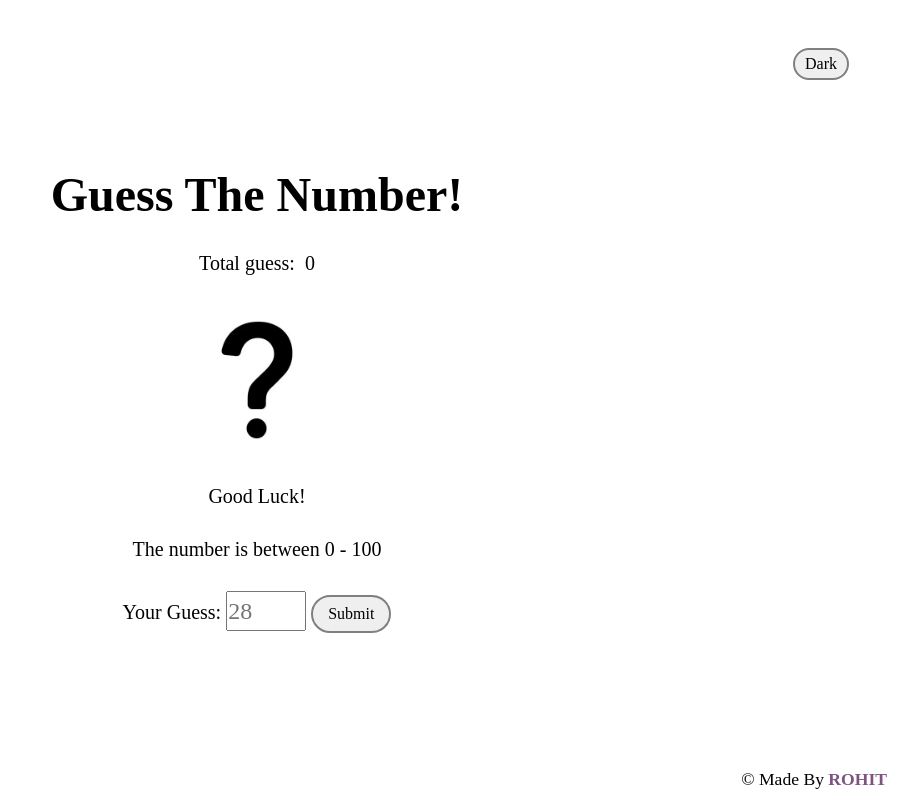
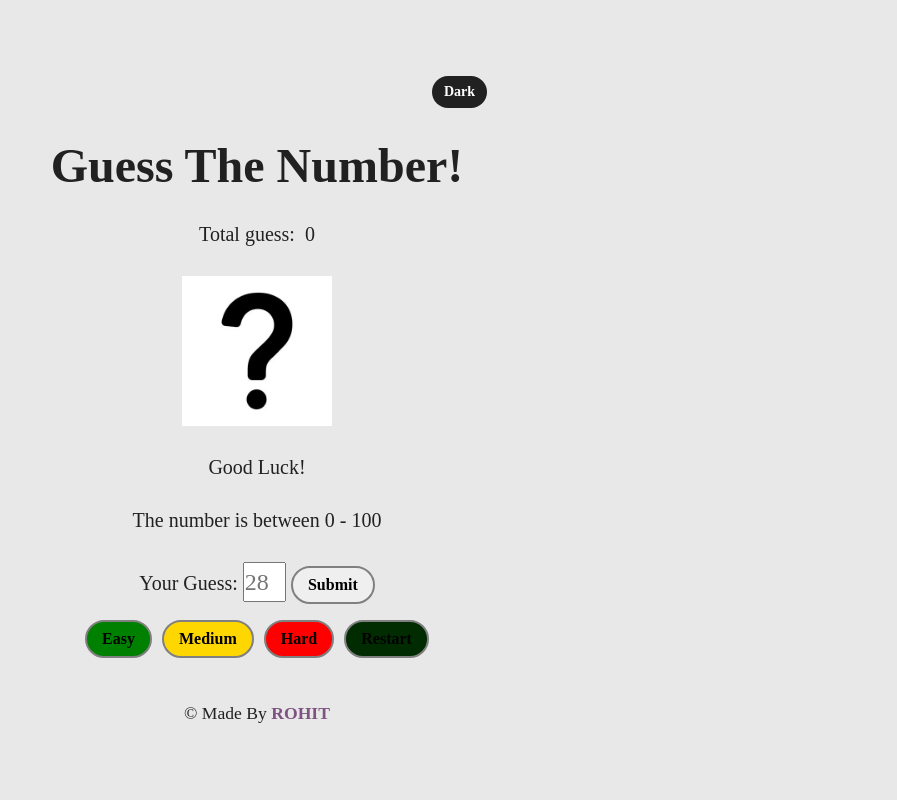
Before and after one commit to RohitSiddha28/Guess-Number, a plain HTML site: page index.html in a window 1280 px wide. Shown: the whole page, without its empty margins (383-1280 px from the left). Drawn offline with Linux system fonts and the light colour scheme.

Commit message:
Version 4.0

```diff
--- a/index.html
+++ b/index.html
@@ -1,29 +1,50 @@
 <!DOCTYPE html>
 <html lang="en">
   <head>
-    <meta charset="UTF-8">
-    <meta name="viewport" content="width=device-width, initial-scale=1.0">
-    <link rel="stylesheet" href="style.css">
+    <meta charset="UTF-8" />
+    <meta name="viewport" content="width=device-width, initial-scale=1.0" />
+    <link rel="stylesheet" href="style.css" />
     <title>Number Guess</title>
   </head>
   <body>
     <div class="box">
-        <button id = "mode">Dark</button>
+      <button id="mode">Dark</button>
       <div class="heading">
         <h1>Guess The Number!</h1>
       </div>
-        <div class="count">Total guess: &nbsp<span id = "data">0</span></div>
+      <div class="count">Total guess: &nbsp<span id="data">0</span></div>
       <div class="photo">
-            <img src="qs_mark.webp" alt="photo">
+        <img src="qs_mark.webp" alt="photo" />
       </div>
       <div class="info">Good Luck!</div>
       <div class="hints">The number is between 0 - 100</div>
       <div class="in">
         <label for="userinput">Your Guess: </label>
-            <input type="number" id = "userinput" min="0" max="100" step="1" placeholder="28">
+        <input
+          type="number"
+          id="userinput"
+          min="0"
+          max="100"
+          step="1"
+          placeholder="28"
+        />
         <button id = "Submit">Submit</button>
+        <div class="btns">
+          <button id="easy">Easy</button>
+          <button id="medium">Medium</button>
+          <button id="hard">Hard</button>
+          <button id="restart">Restart</button>
         </div>
-        <span class="copyright">&copy Made By <a href="https://www.linkedin.com/in/rohit-siddha-b9446828a" target="_blank" rel="noopener noreferrer">ROHIT</a></span>
+      </div>
+      <span class="copyright"
+        >&copy Made By
+        <a
+          href="https://www.linkedin.com/in/rohit-siddha-b9446828a"
+          target="_blank"
+          rel="noopener noreferrer"
+          >ROHIT</a
+        ></span
+      >
     </div>
     <script src="script.js"></script>
   </body>
--- a/style.css
+++ b/style.css
@@ -5,8 +5,8 @@
     font-family: 'Times New Roman', Times, serif;
 }
 :root {
-    --light: white;
-    --dark: black;
+    --light: #e8e8e8;
+    --dark: #212121;
 }
 body {
     background-color: var(--light);
@@ -18,7 +18,7 @@ body {
     height: 100vh;
     padding: 20px;
 }
-.dark-mode{
+.dark-mode {
     background-color: var(--dark);
     color: var(--light);
 }
@@ -36,31 +36,59 @@ body {
 .heading {
     font-size: 24px;
     display: flex;
-    justify-content: space-between;
+    justify-content: center;
     width: 100%;
     align-items: center;
-    position: relative;
-}
-h1 {
-    flex: 1;
-    text-align: center;
 }
 #mode {
-    position: absolute;
-    /* margin-left: auto; */
-    top: 3rem;
-    right: 3rem;
-    padding: 5px 10px;
+    align-self: flex-end;
+    padding: 8px 12px;
     border-radius: 20px;
     cursor: pointer;
+    border: none;
+    font-size: 14px;
+    background: var(--dark);
+    color: white;
+    transition: background 0.3s ease, color 0.3s ease;
+}
+#mode:hover {
+    background: var(--light);
+    color: var(--dark);
+    border: 2px solid var(--dark);
+}
+.dark-mode #mode {
+    background: white;
+    color: black;
+}
+.dark-mode #mode:hover {
+    background: var(--dark);
+    color: var(--light);
+    border: 2px solid var(--light);
 }
 button {
+    padding: 8px 15px;
     cursor: pointer;
-    padding: 8px 15px;
     border: 2px solid grey;
     border-radius: 30px;
     font-size: 16px;
+    font-weight: bold;
+    transition: color 0.3s ease, transform 0.3s ease;
 }
+button:hover {
+    color: white;
+    transform: scale(1.1);
+}
+#easy { background: green; }
+#medium { background: gold; }
+#hard { background: red; }
+#restart { background: rgb(1, 44, 1); }
+
+#easy:hover { background: rgb(1, 110, 1); }
+#medium:hover { background: rgba(255, 217, 0, 0.918); }
+#hard:hover { background: rgba(255, 0, 0, 0.934); }
+#restart:hover { background: rgb(1, 44, 1); }
+#Submit:hover { background: green; }
+
 .count, .info, .hints, .in {
     font-size: 20px;
 }
@@ -73,31 +101,33 @@ button {
     height: auto;
 }
 #userinput {
-    width: 80px;
-    height: 40px;
+    display: absolute;
+    width: 2.7rem !important;
+    height: 2.5rem !important;
     font-size: 1.5rem;
 }
+.in {
+    margin-bottom: 15px;
+}
+.btns {
+    margin-top: 1rem;
+    display: flex;
+    flex-wrap: wrap;
+    gap: 10px;
+    justify-content: center;
+}
 .copyright {
-    position: absolute;
-    bottom: 10px;
-    right: 10px;
     font-size: 1.1rem;
 }
-.copyright a{
+.copyright a {
     text-decoration: none;
     font-weight: bolder;
     animation: colchange 1.2s linear infinite;
 }
 @keyframes colchange {
-    0%{
-        color: orange;
-    }
-    33%{
-        color: blue;
-    }
-    99%{
-        color: green;
-    }
+    0% { color: orange; }
+    33% { color: blue; }
+    99% { color: green; }
 }
 @media (max-width: 768px) {
     .box {
```
Lines whose indentation alone changed are shown as unchanged.
